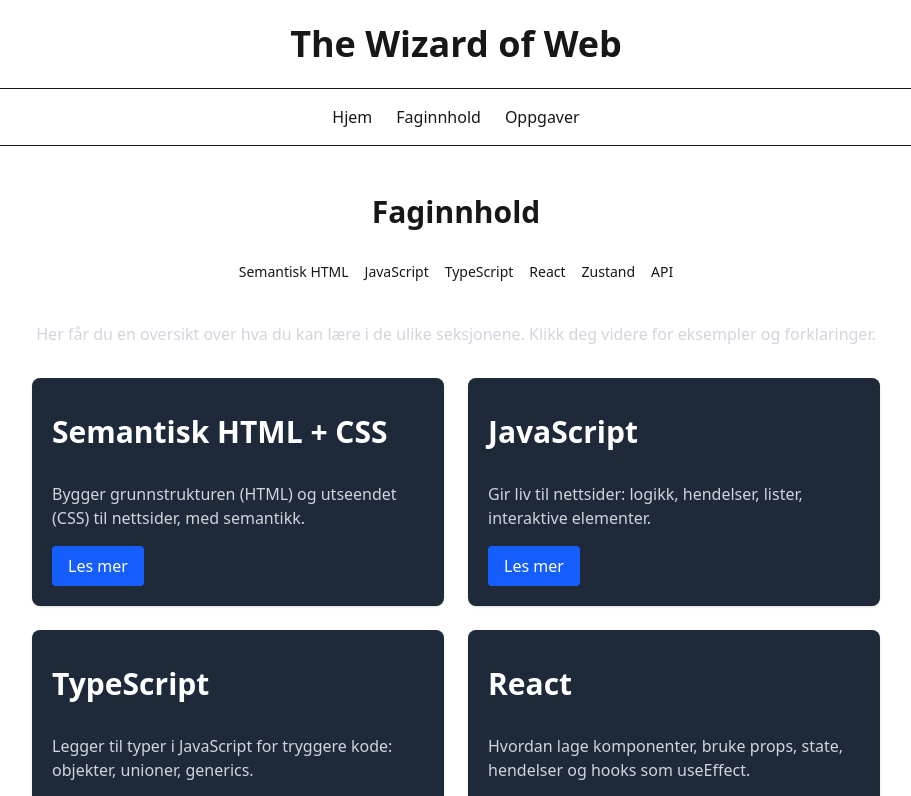
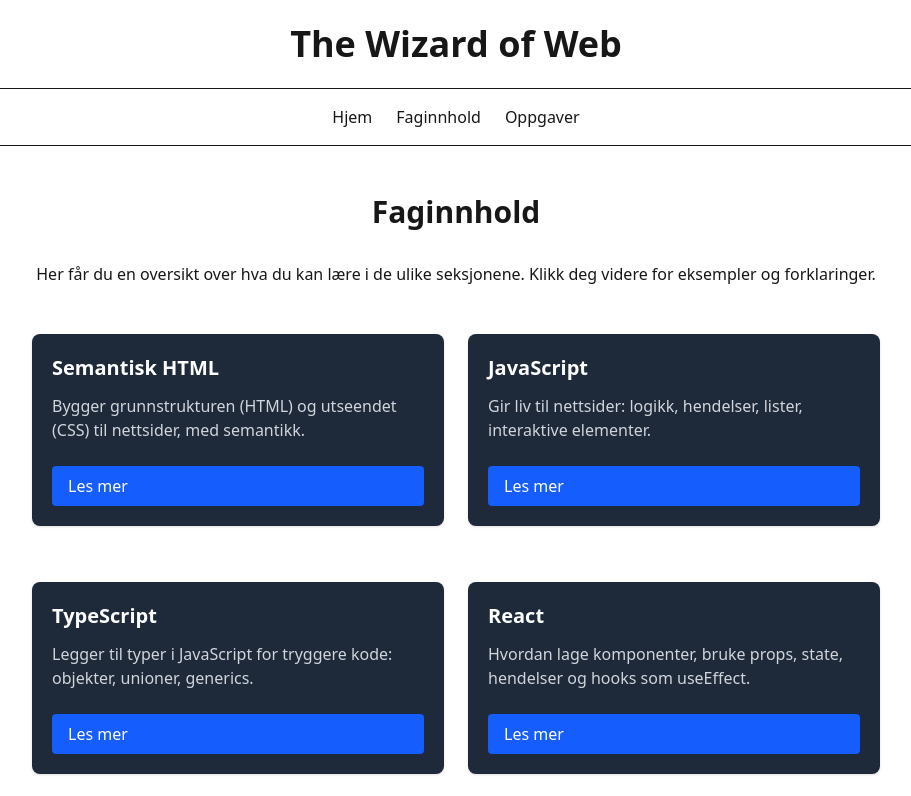
Before and after one commit to brolun/arbeidskrav02-emne06-ga, a Next.js app: page /faginnhold in a window 1280 px wide. Shown: the top 796 px of the page, without its empty margins (184-1095 px from the left). Built offline with nearby package versions, Linux system fonts and the light colour scheme.

Commit message:
remove redundant information and html tags

```diff
--- a/app/components/SidebarLayout.tsx
+++ b/app/components/SidebarLayout.tsx
@@ -28,13 +28,13 @@ export default function SidebarLayout({
     return (
       <>
         <h2 className="text-center">{heading}</h2>
-        <nav className="flex gap-4 mt-0 mb-4 text-sm justify-center">
+        {/* <nav className="flex gap-4 mt-0 mb-4 text-sm justify-center">
           {links.map((link) => (
             <Link key={link.href} href={link.href}>
               {link.label}
             </Link>
           ))}
-        </nav>
+        </nav> */}
         {children}
       </>
     );
--- a/app/faginnhold/page.tsx
+++ b/app/faginnhold/page.tsx
@@ -1,71 +1,33 @@
 "use client";
-
 import Link from "next/link";
+import { faginnholdChildren } from "../components/FaginnholdChildren";
 
 export default function Page() {
-  const sections = [
-    {
-      title: "Semantisk HTML + CSS",
-      desc: "Bygger grunnstrukturen (HTML) og utseendet (CSS) til nettsider, med semantikk.",
-      link: "/faginnhold/sematiskHTML",
-    },
-    {
-      title: "JavaScript",
-      desc: "Gir liv til nettsider: logikk, hendelser, lister, interaktive elementer.",
-      link: "/faginnhold/javascript",
-    },
-    {
-      title: "TypeScript",
-      desc: "Legger til typer i JavaScript for tryggere kode: objekter, unioner, generics.",
-      link: "/faginnhold/typescript",
-    },
-    {
-      title: "React",
-      desc: "Hvordan lage komponenter, bruke props, state, hendelser og hooks som useEffect.",
-      link: "/faginnhold/react",
-    },
-    {
-      title: "Zustand",
-      desc: "Et lettvekts verktøy for global tilstand – del data mellom komponenter enkelt.",
-      link: "/faginnhold/zustand",
-    },
-    {
-      title: "API",
-      desc: "Hvordan hente og sende data til andre tjenester ved hjelp av fetch og REST-API.",
-      link: "/faginnhold/api",
-    },
-  ];
-
   return (
-    <main className="max-w-4xl mx-auto p-6 space-y-8">
-      <section className="space-y-4 text-center">
-        <p className="text-gray-300">
-          Her får du en oversikt over hva du kan lære i de ulike seksjonene.
-          Klikk deg videre for eksempler og forklaringer.
-        </p>
-      </section>
-
-      <section className="grid gap-6 md:grid-cols-2">
-        {sections.map((s) => (
+    <>
+      <p className="text-center mb-6">
+        Her får du en oversikt over hva du kan lære i de ulike seksjonene. Klikk
+        deg videre for eksempler og forklaringer.
+      </p>
+      <section className="grid gap-6 md:grid-cols-2 max-w-4xl mx-auto p-6 space-y-8">
+        {faginnholdChildren.map((emne) => (
           <div
-            key={s.title}
-            className="bg-gray-800 p-5 rounded-lg shadow hover:shadow-lg transition flex flex-col justify-between"
+            key={emne.href}
+            className="bg-gray-800 space-y-6 p-5 rounded-lg shadow hover:shadow-lg transition flex flex-col justify-between"
           >
-            <div>
-              <h2 className="text-xl font-semibold text-white">{s.title}</h2>
-              <p className="text-gray-300 mt-2">{s.desc}</p>
-            </div>
-            <div className="mt-4">
-              <Link
-                href={s.link}
-                className="inline-block px-4 py-2 bg-blue-600 hover:bg-blue-500 text-white rounded transition"
-              >
-                Les mer
-              </Link>
-            </div>
+            <h3 className="text-xl font-semibold mb-3 text-white">
+              {emne.label}
+            </h3>
+            <p className="text-gray-300">{emne.desc}</p>
+            <Link
+              href={emne.href}
+              className="px-4 py-2 bg-blue-600 hover:bg-blue-500 text-white rounded transition"
+            >
+              Les mer
+            </Link>
           </div>
         ))}
       </section>
-    </main>
+    </>
   );
 }
```
